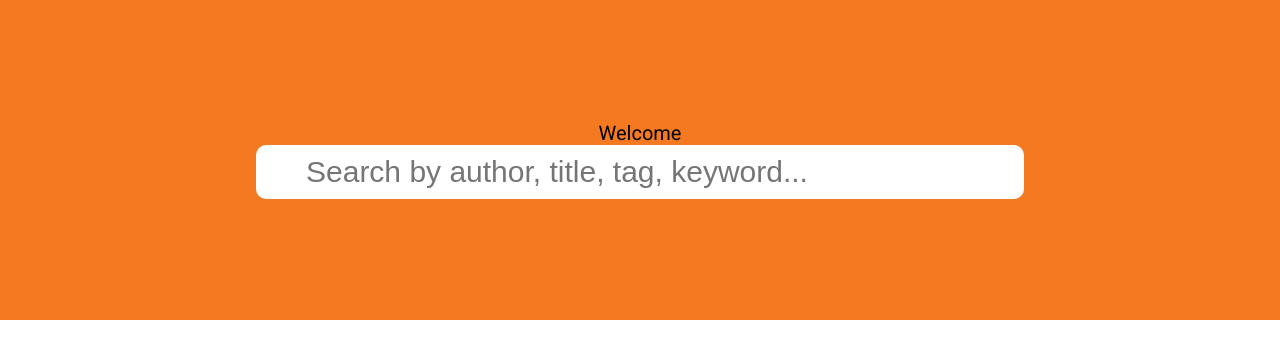
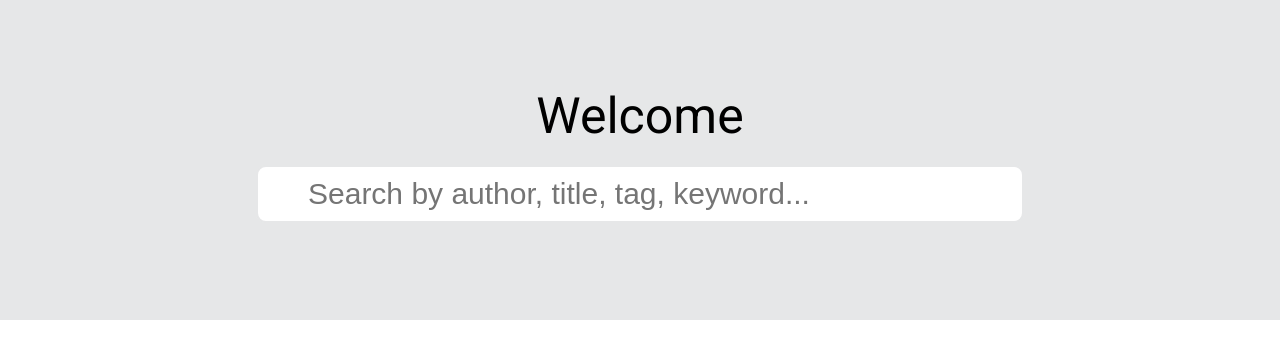
Before and after one commit to harrhunt/CyberSite, a Flask app: page / in a window 1280 px wide. Shown: the part 75-434 px from the top of the page. Run offline with Flask 2, Linux system fonts and the light colour scheme; style sheets or scripts are compiled from the project's sources; parts of the project's set-up code (start-up, migrations or seed data) failed here and were passed over.

Commit message:
added a bunch of styling for the home page

```diff
--- a/static/styles/sass/index.sass
+++ b/static/styles/sass/index.sass
@@ -1,23 +1,53 @@
 @import variables
+@import mixins
 
 .banner
-    width: 100%
-    height: 40vh
-    text-align: center
-    background: $primary-color
-    display: flex
-    justify-content: center
-    align-content: center
-    flex-wrap: wrap
+  width: 100%
+  height: 40vh
+  text-align: center
+  background: $growling-gray-light
+  display: flex
+  justify-content: center
+  align-content: center
+  flex-wrap: wrap
+
+%flex-full-row
+  width: 100%
+  margin: 5px 0
+
+.welcome-statement
+  @extend %flex-full-row
+  font-size: 2.5rem
+
+.slogan
+  @extend %flex-full-row
+  font-size: 1.6rem
+  color: $primary-color
 
 .search-container
-    width: 100%
+  width: 60%
+  margin: 15px auto
+  text-align: center
+  position: relative
 
 #search
-    width: 60%
-    font-size: 1.5rem
-    border-radius: 10px
-    outline: none
-    border: 0 solid transparent
-    padding: 10px 50px
-    flex-basis: 100%
+  width: 100%
+  font-size: 1.5rem
+  border-radius: 10px
+  outline: none
+  border: 2px solid $growling-gray-light
+  padding: 10px 50px
+  flex-basis: 100%
+
+.search-controls-container
+  position: absolute
+  right: 15px
+  text-align: right
+  width: 25%
+
+.lnk-browse-all
+  text-decoration: none
+  font-size: 0.8rem
+
+.btn-search
+  @include btn($secondary-color, 1.2)
```
